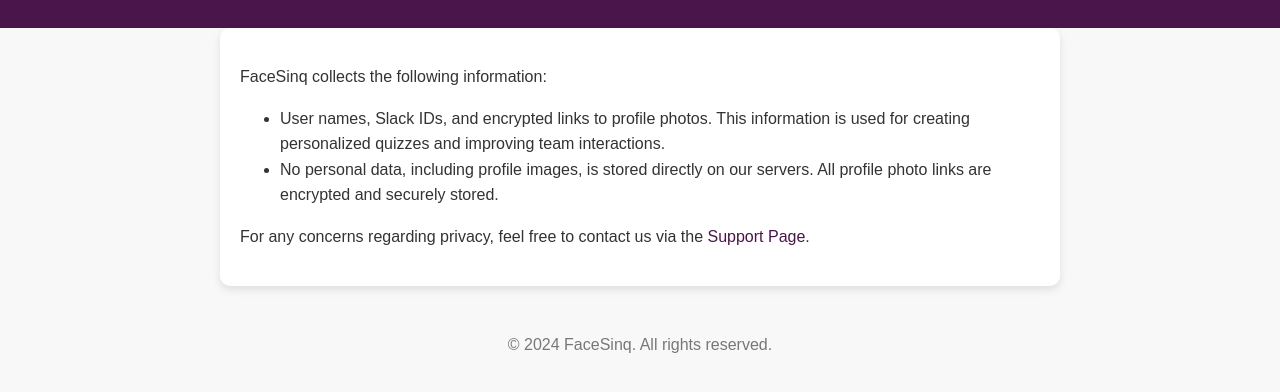
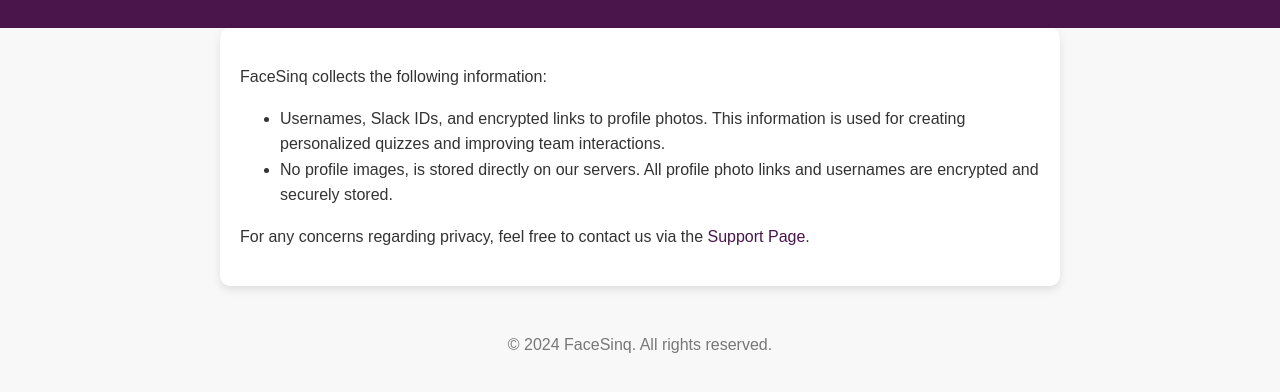
Before and after one commit to dewgenenny/facesinq-landing, a plain HTML site: page privacy.html in a window 1280 px wide. Shown: the part 106-498 px from the top of the page. Drawn offline with Linux system fonts and the light colour scheme.

Commit message:
expand index.html

```diff
--- a/privacy.html
+++ b/privacy.html
@@ -13,8 +13,8 @@
 <main>
     <p>FaceSinq collects the following information:</p>
     <ul>
-        <li>User names, Slack IDs, and encrypted links to profile photos. This information is used for creating personalized quizzes and improving team interactions.</li>
-        <li>No personal data, including profile images, is stored directly on our servers. All profile photo links are encrypted and securely stored.</li>
+        <li>Usernames, Slack IDs, and encrypted links to profile photos. This information is used for creating personalized quizzes and improving team interactions.</li>
+        <li>No profile images, is stored directly on our servers. All profile photo links and usernames are encrypted and securely stored.</li>
     </ul>
     <p>For any concerns regarding privacy, feel free to contact us via the <a href="support.html">Support Page</a>.</p>
 </main>
```
